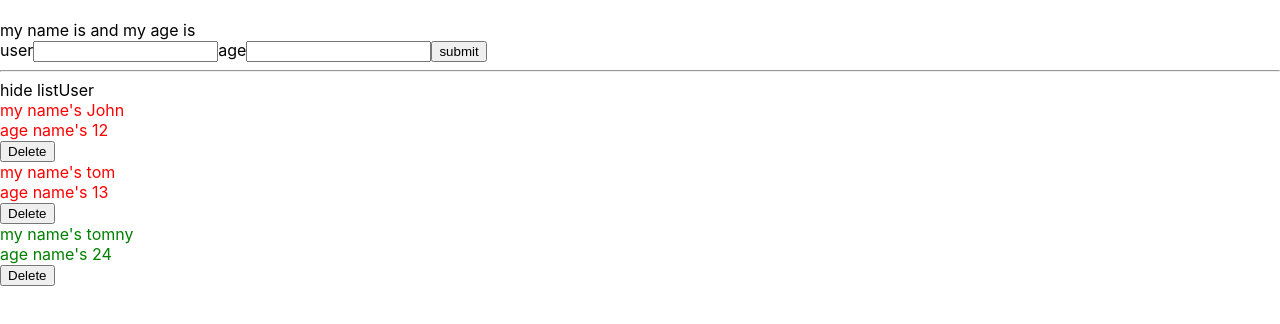
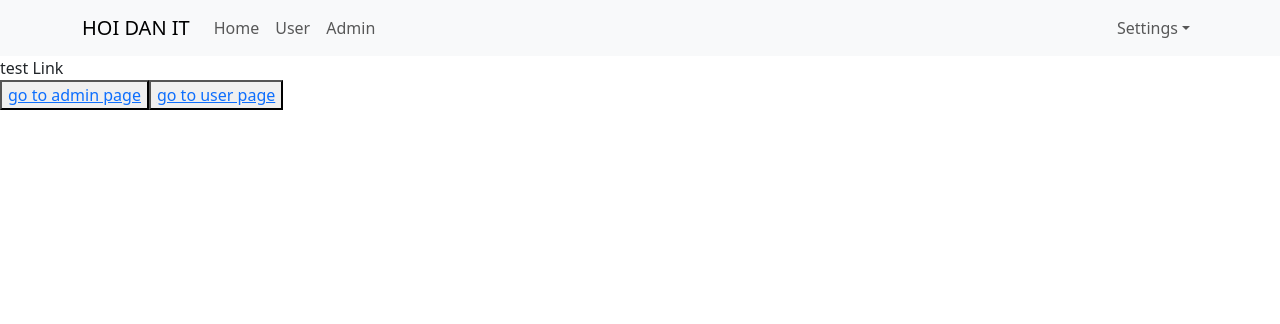
Before and after one commit to 31181024369/react-basic, a React (Create React App) app: page / in a window 1280 px wide. Shown: the top 324 px of the page. Built offline with nearby package versions, Linux system fonts and the light colour scheme.

Commit message:
23/4/2024 11:56

```diff
--- a/package.json
+++ b/package.json
@@ -6,8 +6,11 @@
     "@testing-library/jest-dom": "^5.17.0",
     "@testing-library/react": "^13.4.0",
     "@testing-library/user-event": "^13.5.0",
+    "bootstrap": "5.2.0",
     "react": "^18.2.0",
+    "react-bootstrap": "2.4.0",
     "react-dom": "^18.2.0",
+    "react-router-dom": "6.3.0",
     "react-scripts": "5.0.1",
     "sass": "1.53.0",
     "web-vitals": "^2.1.4"
--- a/src/App.js
+++ b/src/App.js
@@ -1,11 +1,25 @@
-import logo from './logo.svg';
 import './App.css';
-import Mycomponent from './components/Mycomponent';
+import Header from './components/Header/Header';
+import { Link } from 'react-router-dom';
 
-function App() {
+
+const App=()=>{
   return (
-    <Mycomponent></Mycomponent>
-  );
+    <div className='app-container'>
+     <Header></Header>
+     <div>
+      test Link
+      <div>
+        <button>
+          <Link to="/admin">go to admin page</Link>
+        </button>
+        <button>
+          <Link to="/user">go to user page</Link>
+        </button>
+      </div>
+     </div>
+    </div>
+  )
 }
 
 export default App;
--- /dev/null
+++ b/src/components/Admin/Admin.js
@@ -0,0 +1,11 @@
+import React from 'react';
+
+const Admin = () => {
+    return (
+        <div>
+            <h3>admin component</h3>
+        </div>
+    );
+};
+
+export default Admin;
--- /dev/null
+++ b/src/components/Header/Header.js
@@ -0,0 +1,39 @@
+import React from 'react';
+import Container from 'react-bootstrap/Container';
+import Nav from 'react-bootstrap/Nav';
+import Navbar from 'react-bootstrap/Navbar';
+import NavDropdown from 'react-bootstrap/NavDropdown';
+import { Link } from 'react-router-dom';
+
+const Header = () => {
+    return (
+        <Navbar expand="lg" className="bg-body-tertiary">
+        <Container>
+          <Navbar.Brand href="#home">HOI DAN IT</Navbar.Brand>
+          <Navbar.Toggle aria-controls="basic-navbar-nav" />
+          <Navbar.Collapse id="basic-navbar-nav">
+            <Nav className="me-auto">
+                <Link to="/" className='nav-link'>Home</Link>
+                <Link to="/user" className='nav-link'>User</Link>
+                <Link to="/admin" className='nav-link'>Admin</Link>
+
+              {/* <Nav.Link href="/">Home</Nav.Link>
+              <Nav.Link href="/user">Users</Nav.Link>
+              <Nav.Link href="/admin">Admin</Nav.Link> */}
+            </Nav>
+            <Nav>
+                <NavDropdown title="Settings" id="basic-nav-dropdown">
+                    <NavDropdown.Item href="#action/3.1">Log in</NavDropdown.Item>
+                    <NavDropdown.Item href="#action/3.2">
+                    Log out
+                    </NavDropdown.Item>
+                    <NavDropdown.Item href="#action/3.3">Something</NavDropdown.Item>
+                </NavDropdown>
+            </Nav>
+          </Navbar.Collapse>
+        </Container>
+      </Navbar>
+    );
+};
+
+export default Header;
--- /dev/null
+++ b/src/components/User/User.js
@@ -0,0 +1,11 @@
+import React from 'react';
+
+const User = () => {
+    return (
+        <div>
+            <h3>user component</h3>
+        </div>
+    );
+};
+
+export default User;
--- a/src/index.js
+++ b/src/index.js
@@ -3,11 +3,22 @@
 import './index.css';
 import App from './App';
 import reportWebVitals from './reportWebVitals';
+import 'bootstrap/dist/css/bootstrap.min.css';
+import { BrowserRouter, Routes, Route } from "react-router-dom";
+import User from './components/User/User';
+import Admin from './components/Admin/Admin';
+
 
 const root = ReactDOM.createRoot(document.getElementById('root'));
 root.render(
   <React.StrictMode>
-    <App />
+    <BrowserRouter>
+      <Routes>
+        <Route path='/' element={ <App />} />
+        <Route path='/user' element={ <User></User>} />
+        <Route path='/admin' element={ <Admin></Admin>} />
+      </Routes>
+    </BrowserRouter>
   </React.StrictMode>
 );
 
```
Also changed, not shown: 1 other file (tests, documents, lock files or other folders).
